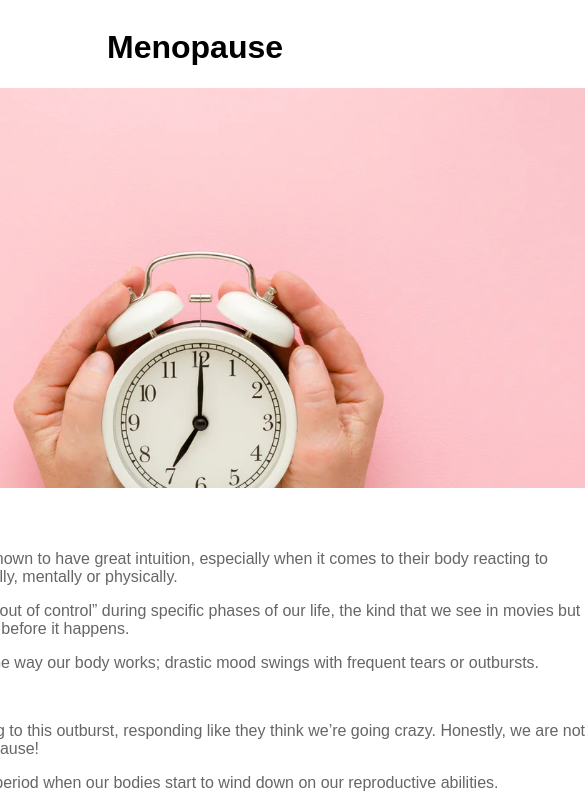
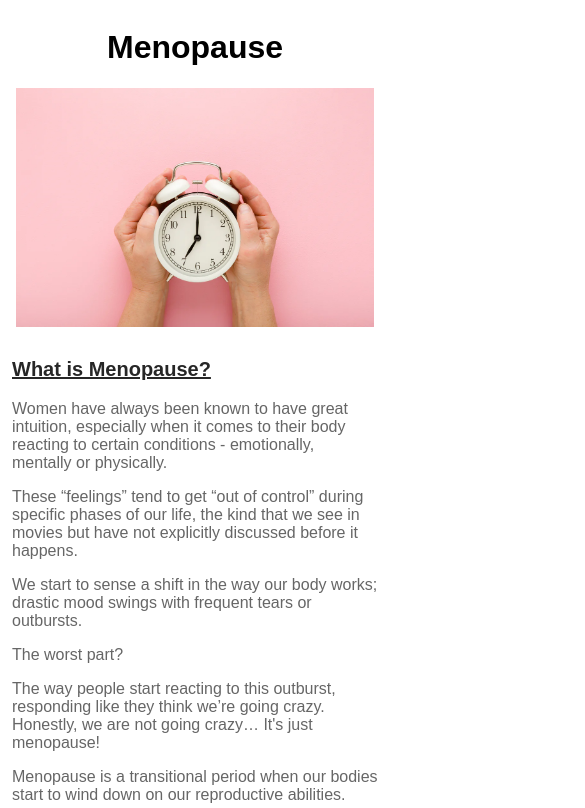
Before and after one commit to arianshi/Blog, a React (Create React App) app: page / in a window 390 px wide. Shown: the top 808 px of the page, 585 px wide, since content can reach past the window. Built offline with nearby package versions, Linux system fonts and the light colour scheme.

Commit message:
feat: update project top image

```diff
--- a/src/ImageProfile.js
+++ b/src/ImageProfile.js
@@ -1,5 +1,5 @@
 import "./styles.css";
 export function ImageProfile() {
-  return <div className='ImageProfile'>
+  return <div className='imageProfile'>
   </div>
 }
--- a/src/styles.css
+++ b/src/styles.css
@@ -80,6 +80,7 @@
   flex-direction: column;
   color: rgb(102, 102, 102);
   margin-bottom: 4px;
+  word-break: break-word;
 }
 .link {
   margin-top: 4px;
@@ -95,13 +96,29 @@
   color: rgb(102, 102, 102);
   margin-bottom: 20px;
 }
-.ImageProfile {
+.imageProfile {
   display: flex;
   justify-content: center;
   align-items: center;
   width: 800px;
-  height: 400px;
+  height: 450px;
   background-size: cover;
-  background-image: url(top.webp);
+  background-image: url('top.webp');
   background-repeat: no-repeat;
 }
+@media screen and (max-width: 768px) {
+  .contentWrapper {
+    display: flex;
+    justify-content: center;
+    width: calc(100% - 8px);
+    max-width: 100%;
+    flex-direction: column;
+  }
+  .imageProfile {
+    width: calc(100% - 16px);
+    max-width: 100%;
+    height: 250px;
+    background-size: contain;
+    background-image: url('top.webp');
+  }
+}
```
Also changed, not shown: public/top.webp (added).
